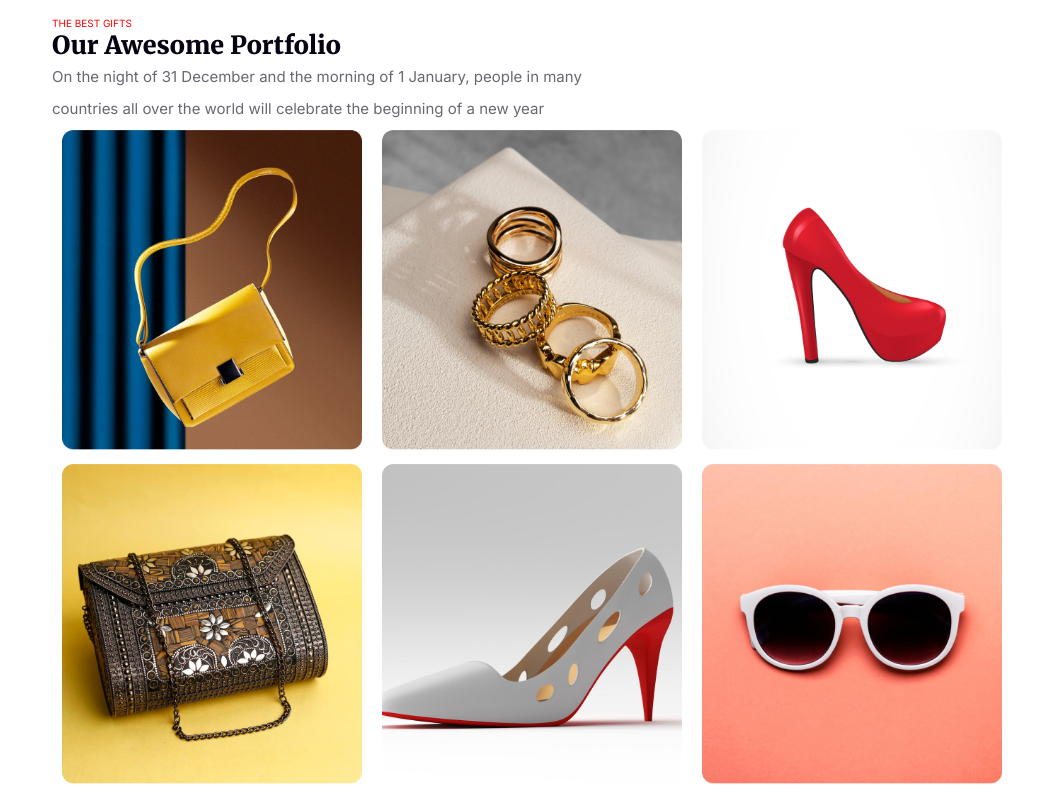
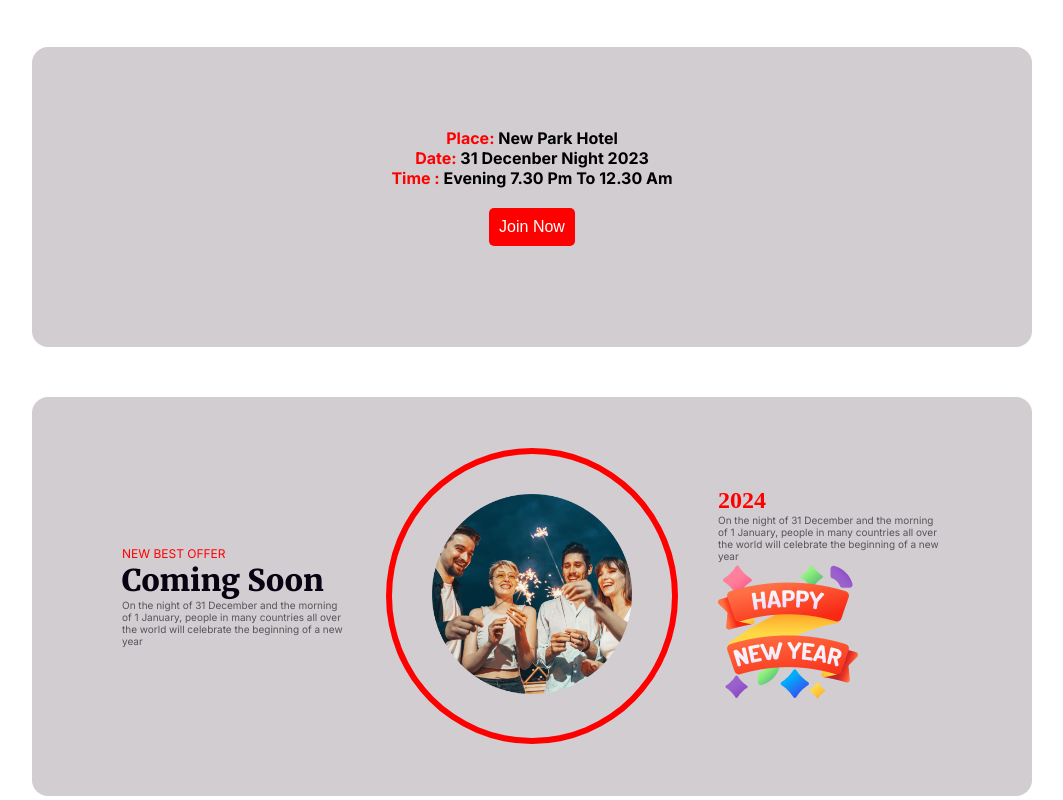
Before and after one commit to Shahzaman-Mazumder-Dihan/assignment01, a plain HTML site: page index.html in a window 1280 px wide. Shown: the part 1606-2406 px from the top of the page, without its empty margins (108-1171 px from the left). Drawn offline with Linux system fonts and the light colour scheme.

Commit message:
full done

```diff
--- a/index.html
+++ b/index.html
@@ -17,6 +17,8 @@
 
 </head>
 <body>
+
+
 
         <div class="box newyear">
 
@@ -75,6 +77,56 @@
                 <p class="para">An opportunity for people to eat, drink and have fun, but in some places the festivities were connected to the land or astronomical events </p>
                 <button id="firstjoin">JOIN NOW</button>
             </div>
+
+
+
+        </div>
+
+        <div class="extra1" id="extra1">
+
+
+            <div class="extra2">
+
+                     <h4><span> Place:</span> New Park Hotel<br>
+            <span> Date:</span> 31 Decenber Night 2023 <br>
+            <span> Time :</span> Evening 7.30 pm to 12.30 am</h4>
+            <button>Join Now</button>
+            </div>
+
+
+
+
+
+
+
+
+        </div>
+
+        <div class="bonus">
+            <div class="text1b">
+                <p id="tt">NEW BEST OFFER</p>
+                <h3 id="t2">Coming Soon</h3>
+                <p class="t3">On the night of 31 December and the morning of 1 January, people in many countries all over the world will celebrate the beginning of a new year</p>
+
+
+            </div>
+            <div class="imgb">
+                <img src="resources/Ellipse 1.png" alt="" height="200px">
+
+
+            </div>
+            <div class="text2b">
+
+                <h2 id="t4">2024</h3>
+                <p class="t3">On the night of 31 December and the morning of 1 January, people in many countries all over the world will celebrate the beginning of a new year</p>
+                <img src="resources/Group 96.png" alt="">
+
+
+
+            </div>
+
+
+
 
 
 
--- a/style/style.css
+++ b/style/style.css
@@ -290,3 +290,87 @@ button:hover{
 
 
 }
+
+
+.extra1,.bonus{
+    display: flex;
+    background: #d2cdd0;
+    height: 300px;
+    margin-top: 50px;
+    border-radius: 16px;
+}
+
+
+.extra2{
+
+  margin: auto;
+
+
+
+
+
+    text-align: center;
+    font-family: Inter;
+    font-size: 16px;
+    font-style: normal;
+    font-weight: 600;
+
+    text-transform: capitalize;
+
+
+
+
+}
+.extra1 span{
+    color: #F00;
+}
+.extra1 button{
+    background-color: red ;
+    color: #FFF;
+    border: none;
+    border-radius: 5px;
+    padding: 10px;
+    font-size: 1em;
+    margin: 20px;
+}
+#tt{
+    color: #F00;
+    font-family: Inter;
+    font-size: 12px;
+
+}
+#t2{
+    color: #070211;
+
+    font-family: Merriweather;
+    font-size: 30px;
+    font-style: normal;
+    font-weight: 900;
+    line-height: normal;
+    text-transform: capitalize;
+}
+.t3{
+    color: rgba(7, 2, 17, 0.60);
+font-family: Inter;
+font-size: 10px;
+font-style: normal;
+font-weight: 400;
+
+}
+.imgb{
+    padding: 50px;
+    border: 6px solid red;
+    border-radius: 50%;
+
+}
+#t4{
+    color: #F00;
+}
+.text1b,.imgb,.text2b{
+    padding: 40px;
+}
+.bonus{
+    height: fit-content;
+    align-items: center;
+    padding: 50px;
+}
```
